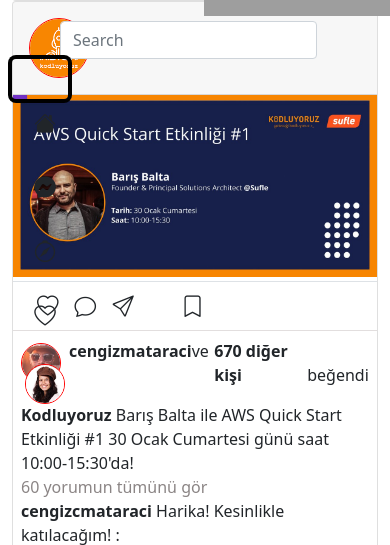
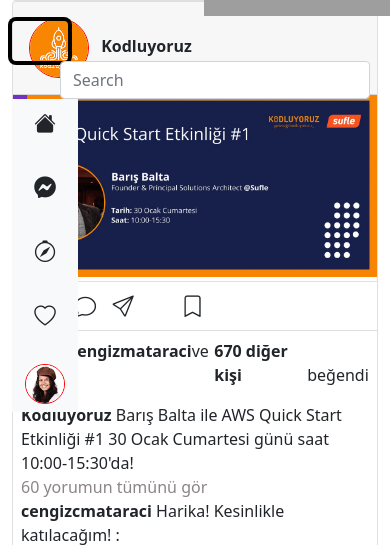
Before and after one commit to btabur/Frontend-patika-odevler, a plain HTML site: page instagram-clone/index.html in a window 390 px wide. Both pictures are taken after a click on the button "Toggle navigation". Shown: the part 297-842 px from the top of the page. Drawn offline with nearby package versions, Linux system fonts and the light colour scheme; grey boxes are pictures that could not be loaded.

Commit message:
added readme and page image

```diff
--- a/instagram-clone/index.html
+++ b/instagram-clone/index.html
@@ -20,16 +20,17 @@
               <a class="navbar-brand logo" href="#">
                 <img src="https://www.instagram.com/static/images/web/mobile_nav_type_logo.png/735145cfe0a4.png">
               </a>
-              <form class="d-flex ms-5" role="search">
-                <input class="form-control me-2" type="search" placeholder="Search" aria-label="Search">
 
-              </form>
-              <button class="navbar-toggler" type="button" data-bs-toggle="collapse" data-bs-target="#navbarNav" aria-controls="navbarNav" aria-expanded="false" aria-label="Toggle navigation">
-                <span class="navbar-toggler-icon"></span>
+              <button class="navbar-toggler " type="button" data-bs-toggle="collapse" data-bs-target="#navbarNav" aria-controls="navbarNav" aria-expanded="false" aria-label="Toggle navigation">
+                <span class="navbar-toggler-icon text-gray"></span>
               </button>
               <div class="collapse navbar-collapse" id="navbarNav">
+                <form class="d-flex ms-5" role="search">
+                    <input class="form-control me-2" type="search" placeholder="Search" aria-label="Search">
+
+                  </form>
                 <!-- menu---->
-                <ul class="navbar-nav ms-auto align-items-center menu gap-3">
+                <ul class="navbar-nav ms-auto align-items-center menu gap-3 bg-light">
                   <li class="nav-item">
                     <a class="nav-link " aria-current="page" href="#">
                         <i class="bi bi-house-fill fs-4 text-dark"></i>
```
Also changed, not shown: instagram-clone/README.md (added), instagram-clone/images/instagram-clone.jpg (added), 1 other file.
